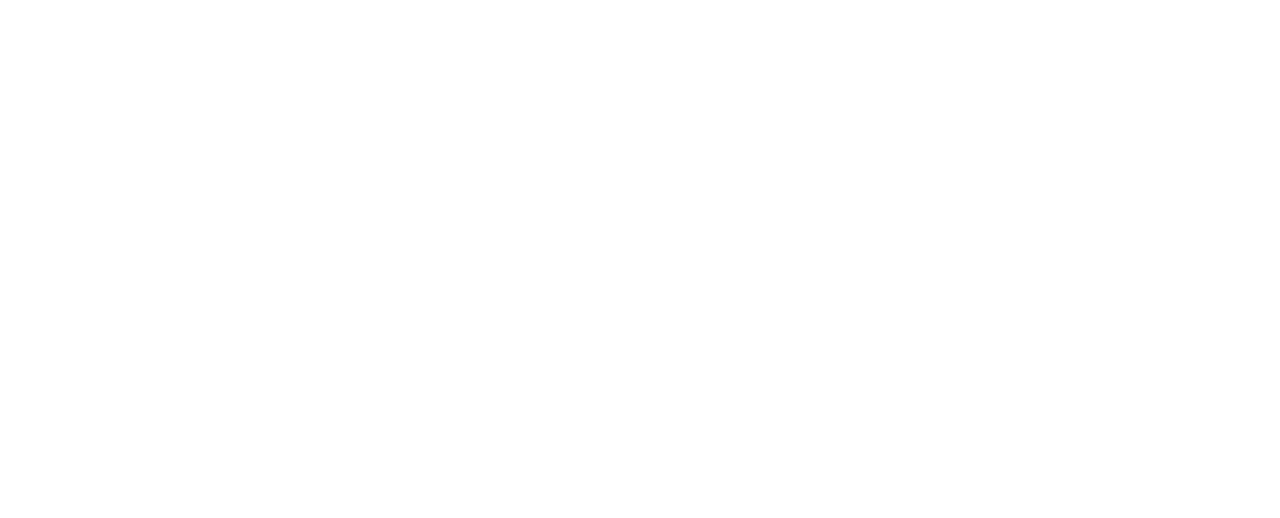
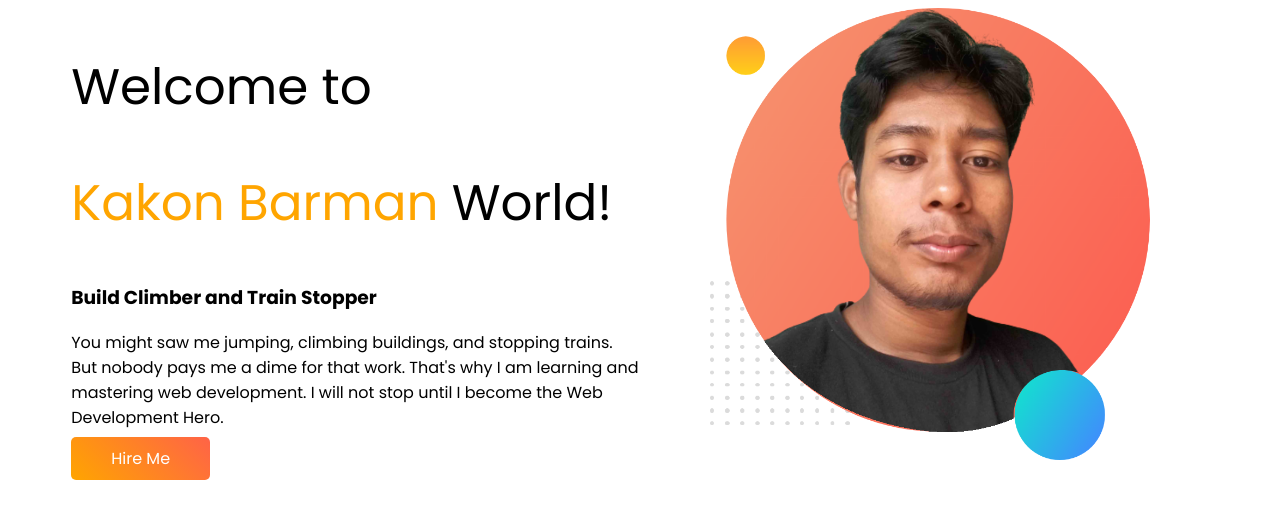
Before and after one commit to kakon4366/developer-protfolio, a plain HTML site: page index.html in a window 1280 px wide. Drawn offline with Linux system fonts and the light colour scheme.

Commit message:
top section working

```diff
--- a/index.html
+++ b/index.html
@@ -5,9 +5,26 @@
     <meta http-equiv="X-UA-Compatible" content="IE=edge">
     <meta name="viewport" content="width=device-width, initial-scale=1.0">
     <title>Kakon Protfolio</title>
+
+    <link rel="preconnect" href="https://fonts.googleapis.com">
+    <link rel="preconnect" href="https://fonts.gstatic.com" crossorigin>
+    <link href="https://fonts.googleapis.com/css2?family=Poppins:wght@400;500;700&display=swap" rel="stylesheet">
+
     <link rel="stylesheet" href="style.css">
+
 </head>
 <body>
-
+    <section>
+        <div class="half-width">
+            <h1>Welcome to</h1>
+            <h1><span class='auth-name-color'>Kakon Barman</span> World!</h1>
+            <h3>Build Climber and Train Stopper</h3>
+            <p>You might saw me jumping, climbing buildings, and stopping trains. But nobody pays me a dime for that work. That's why I am learning and mastering web development. I will not stop until I become the Web Development Hero.</p>
+            <a class="link-btn" href="https://www.instagram.com/kakon4366/" target="_blank">Hire Me</a>
+        </div>
+        <div class="half-width">
+            <img src="images/bg-kakon.png" alt="">
+        </div>
+    </section>
 </body>
 </html>
--- a/style.css
+++ b/style.css
@@ -0,0 +1,27 @@
+body {
+  font-family: "Poppins", sans-serif;
+}
+h1 {
+  font-size: 50px;
+  font-weight: 400;
+}
+.auth-name-color {
+  color: orange;
+}
+section {
+  display: flex;
+}
+.half-width {
+  width: 50%;
+  padding-left: 5%;
+}
+.half-width img {
+  width: 80%;
+}
+.link-btn {
+  text-decoration: none;
+  background-image: linear-gradient(45deg, orange, tomato);
+  padding: 10px 40px;
+  border-radius: 5px;
+  color: #fff;
+}
```
Also changed, not shown: images/bg-kakon.png (added), images/dream-bg.png (added), images/exp-bg.png (added), images/jhankar.png (added), images/jhankar2.png (added), images/kakon.png (added), images/my-bg.png (added), images/my-bg2.png (added), images/top-banner.png (added).
